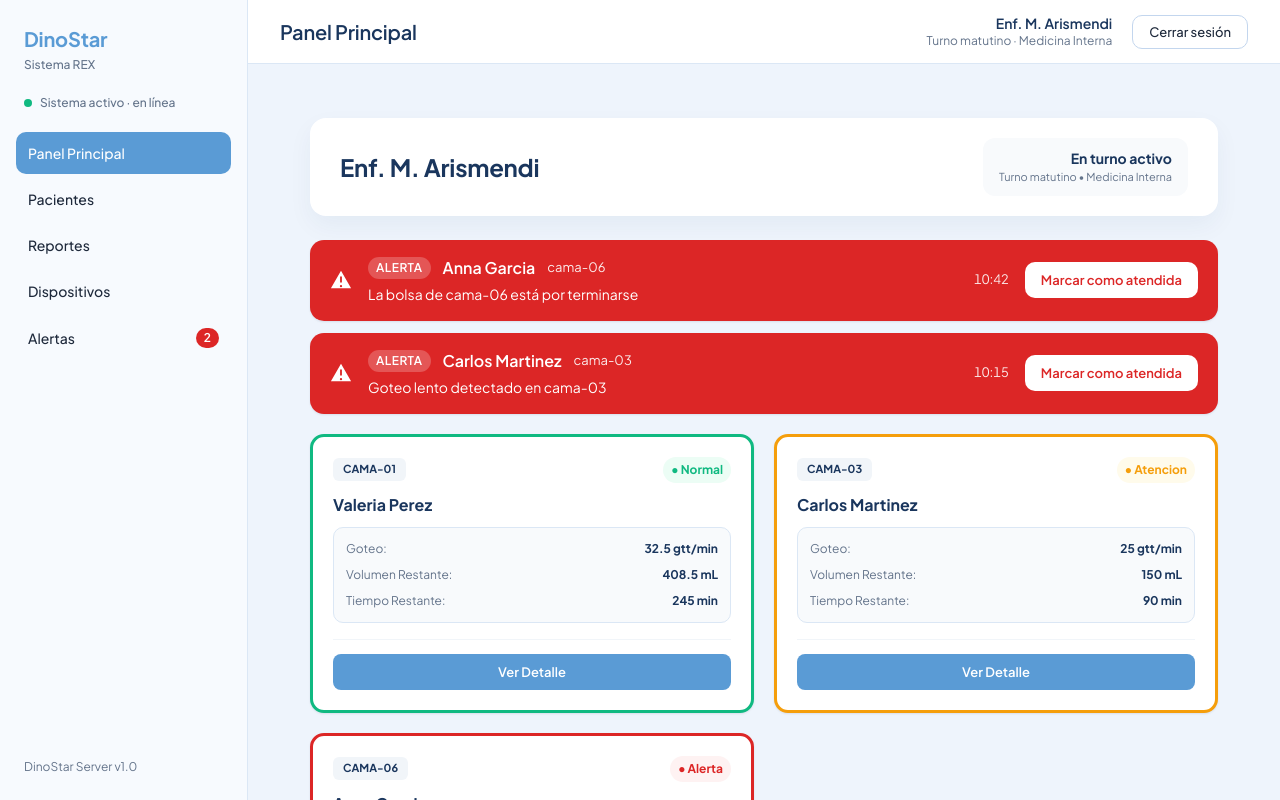
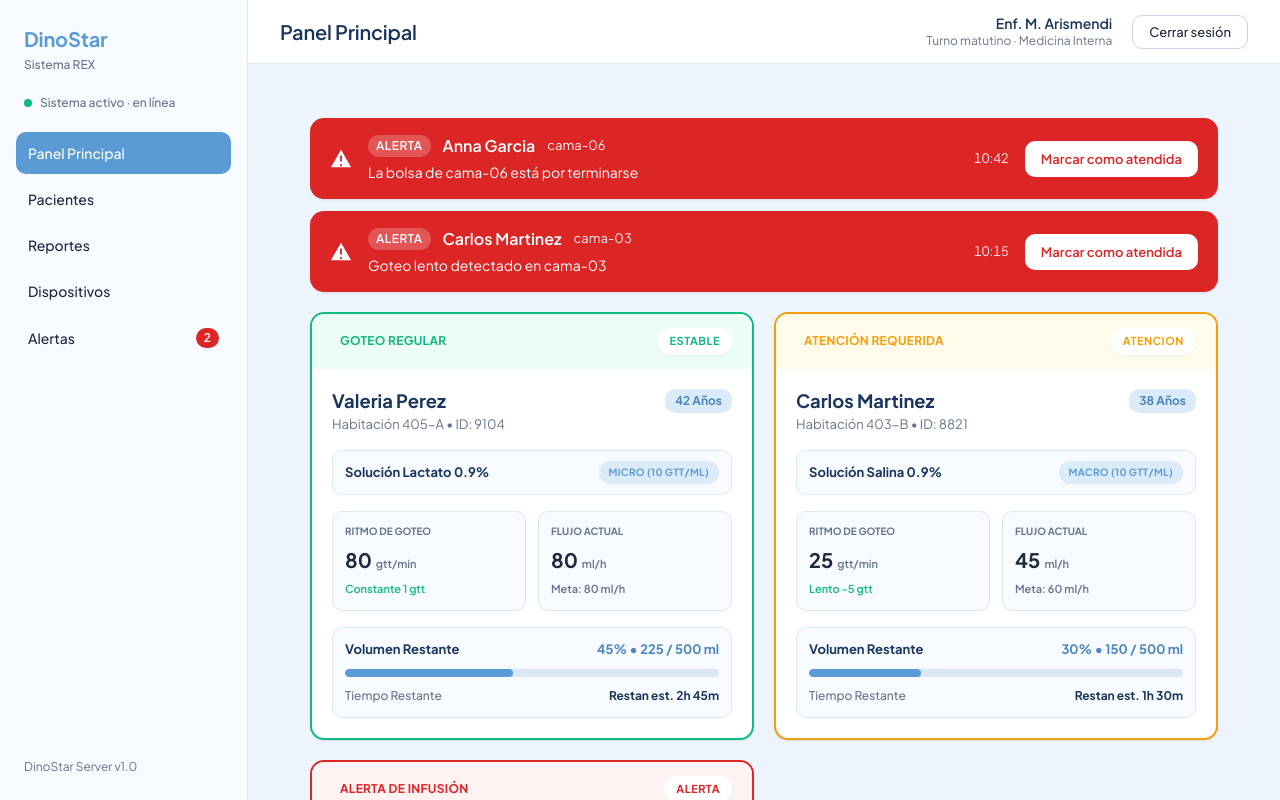
Before and after one commit to Moctezuma557/DinoStar-Server, a React (Vite) app in the folder frontend/: page /dashboard in a window 1280 px wide. Built offline with nearby package versions, Linux system fonts and the light colour scheme.

Commit message:
feat(#55): rediseño de tarjetas de paciente

```diff
--- a/frontend/src/components/TarjetaPaciente.jsx
+++ b/frontend/src/components/TarjetaPaciente.jsx
@@ -3,42 +3,99 @@ import './tarjetapaciente.css';
 
 export default function TarjetaPaciente({
   nombre,
-  cama,
+  edad,
+  idPaciente,
   gotasPorMin,
+  estadoRitmo,
+  flujoActual,
+  metaFlujo,
+  porcentajeVolumen,
   volRestante,
+  volTotal,
   tiempoRestante,
-  estado
+  estado,
+  textoEstado,
+  nombreSolucion,
+  tipoBajante
 }) {
   return (
     <div className={`tarjeta-paciente-componente estado-${estado}`}>
-      <div className="tarjeta-paciente-header">
-        <span className="badge-cama">{cama}</span>
-        <div className={`indicador-estado estado-${estado}`}>
-          ● {estado.charAt(0).toUpperCase() + estado.slice(1)}
+      <div className={`tarjeta-paciente-header estado-${estado}`}>
+        <div className="header-estado-info">
+          <span className="icono-estado">
+            {estado === 'normal' }
+            {estado === 'atencion' }
+            {estado === 'alerta'}
+          </span>
+          <span className="texto-estado-header">{textoEstado || "GOTEO REGULAR"}</span>
         </div>
+        <span className="badge-estable">{estado.toUpperCase() === 'NORMAL' ? 'ESTABLE' : estado.toUpperCase()}</span>
       </div>
 
       <div className="tarjeta-paciente-body">
-        <h3>{nombre}</h3>
+        {/* Información del Paciente */}
+        <div className="paciente-info-principal">
+          <div className="paciente-nombre-seccion">
+            <h3>{nombre}</h3>
+            <span className="badge-edad">{edad} Años</span>
+          </div>
+          <span className="paciente-detalles-secundarios">{idPaciente}</span>
+        </div>
 
-        <div className="info-infusion-resumen">
-          <div className="info-row">
-            <span>Goteo:</span>
-            <strong>{gotasPorMin} gtt/min</strong>
+        <div className="solucion-infusion-card">
+          <div className="solucion-info-izquierda">
+            <span className="nombre-solucion">{nombreSolucion}</span>
           </div>
-          <div className="info-row">
-            <span>Volumen Restante:</span>
-            <strong>{volRestante} mL</strong>
+          <span className="badge-bajante">{tipoBajante}</span>
+        </div>
+
+        {/* Ritmo de Goteo y Flujo Actual */}
+        <div className="grid-metricas-infusion">
+          <div className="metrica-card">
+            <div className="metrica-header">
+              <span className="metrica-titulo">RITMO DE GOTEO</span>
+            </div>
+            <div className="metrica-valor-grupo">
+              <span className="valor-principal">{gotasPorMin}</span>
+              <span className="unidad-medida">gtt/min</span>
+            </div>
+            <span className="metrica-subtext texto-verde">{estadoRitmo}</span>
           </div>
-          <div className="info-row">
-            <span>Tiempo Restante:</span>
-            <strong>{tiempoRestante} min</strong>
+
+          <div className="metrica-card">
+            <div className="metrica-header">
+              <span className="metrica-titulo">FLUJO ACTUAL</span>
+            </div>
+            <div className="metrica-valor-grupo">
+              <span className="valor-principal">{flujoActual}</span>
+              <span className="unidad-medida">ml/h</span>
+            </div>
+            <span className="metrica-subtext">Meta: {metaFlujo} ml/h</span>
           </div>
         </div>
-      </div>
 
-      <div className="card-footer-paciente">
-        <button className="btn-ver-detalle">Ver Detalle</button>
+
+
+
+        {/* Volumen Restante y Tiempo */}
+        <div className="info-volumen-seccion">
+          <div className="volumen-header-row">
+            <span className="volumen-titulo-label">Volumen Restante</span>
+            <span className="volumen-porcentaje-valor">{porcentajeVolumen}% • {volRestante} / {volTotal} ml</span>
+          </div>
+
+          <div className="barra-progreso-container">
+            <div
+              className="barra-progreso-fill"
+              style={{ width: `${porcentajeVolumen}%` }}
+            ></div>
+          </div>
+
+          <div className="tiempo-restante-row">
+            <span className="tiempo-label">Tiempo Restante</span>
+            <span className="tiempo-valor">{tiempoRestante}</span>
+          </div>
+        </div>
       </div>
     </div>
   );
--- a/frontend/src/components/tarjetapaciente.css
+++ b/frontend/src/components/tarjetapaciente.css
@@ -1,12 +1,11 @@
 .tarjeta-paciente-componente {
   background-color: var(--color-superficie);
   border-radius: var(--radio-lg);
-  padding: var(--espacio-5);
+  padding: 0;
   box-shadow: var(--sombra-panel);
-  border: 1px solid var(--color-borde);
   display: flex;
   flex-direction: column;
-  justify-content: space-between;
+  overflow: hidden;
   transition: transform var(--transicion-rapida), box-shadow var(--transicion-rapida);
 }
 
@@ -16,104 +15,250 @@
 
 
 .tarjeta-paciente-componente.estado-normal {
-  border: 3px solid var(--color-normal) !important;
+  border: 2px solid var(--color-normal);
 }
 
 .tarjeta-paciente-componente.estado-atencion {
-  border: 3px solid var(--color-atencion) !important;
+  border: 2px solid var(--color-atencion);
 }
 
 .tarjeta-paciente-componente.estado-alerta {
-  border: 3px solid var(--color-alerta) !important;
+  border: 2px solid var(--color-alerta);
 }
+
 
 .tarjeta-paciente-header {
   display: flex;
   justify-content: space-between;
   align-items: center;
-  margin-bottom: var(--espacio-3);
+  padding: 14px var(--espacio-5);
+  width: 100%;
 }
 
-.badge-cama {
-  background-color: var(--color-fondo);
-  color: var(--color-secundario);
-  padding: 3px var(--espacio-2);
-  border-radius: var(--radio-sm);
-  font-size: var(--texto-xs);
-  font-weight: var(--peso-bold);
-  text-transform: uppercase;
-}
-
-
-.indicador-estado {
-  font-size: var(--texto-xs);
-  font-weight: var(--peso-bold);
-  padding: 4px var(--espacio-2);
-  border-radius: var(--radio-pildora);
-}
-
-.indicador-estado.estado-normal {
+.tarjeta-paciente-header.estado-normal {
   background-color: var(--color-normal-suave);
   color: var(--color-normal);
 }
 
-.indicador-estado.estado-atencion {
+.tarjeta-paciente-header.estado-atencion {
   background-color: var(--color-atencion-suave);
   color: var(--color-atencion);
 }
 
-.indicador-estado.estado-alerta {
+.tarjeta-paciente-header.estado-alerta {
   background-color: var(--color-alerta-suave);
   color: var(--color-alerta);
 }
 
-.tarjeta-paciente-body h3 {
+.header-estado-info {
+  display: flex;
+  align-items: center;
+  gap: var(--espacio-2);
+  font-weight: var(--peso-bold);
+  font-size: var(--texto-xs);
+  letter-spacing: 0.3px;
+}
+
+.badge-estable {
+  background-color: var(--color-superficie);
+  padding: 5px 12px;
+  border-radius: var(--radio-pildora);
+  font-size: 11px;
+  font-weight: var(--peso-bold);
+  letter-spacing: 0.5px;
+  box-shadow: 0 1px 2px rgba(0, 0, 0, 0.05);
+}
+
+
+.tarjeta-paciente-body {
+  padding: var(--espacio-5);
+  display: flex;
+  flex-direction: column;
+  gap: var(--espacio-4);
+}
+
+.paciente-info-principal {
+  display: flex;
+  flex-direction: column;
+  gap: 2px;
+}
+
+.paciente-nombre-seccion {
+  display: flex;
+  justify-content: space-between;
+  align-items: center;
+}
+
+.paciente-nombre-seccion h3 {
   color: var(--color-secundario);
-  font-size: var(--texto-lg);
-  margin: 0 0 var(--espacio-3) 0;
+  font-size: 1.15rem;
+  margin: 0;
   font-weight: var(--peso-bold);
 }
 
-.info-infusion-resumen {
+.badge-edad {
+  background-color: var(--color-primario-suave);
+  color: var(--color-primario-oscuro);
+  padding: 3px 10px;
+  border-radius: var(--radio-md);
+  font-size: var(--texto-xs);
+  font-weight: var(--peso-bold);
+}
+
+.paciente-detalles-secundarios {
+  color: var(--color-texto-secundario);
+  font-size: var(--texto-sm);
+}
+
+/* Grid de Métricas superiores */
+.grid-metricas-infusion {
+  display: grid;
+  grid-template-columns: 1fr 1fr;
+  gap: var(--espacio-3);
+}
+
+.metrica-card {
   background-color: var(--color-superficie-alt);
+  border: 1px solid var(--color-borde);
   border-radius: var(--radio-md);
   padding: var(--espacio-3);
   display: flex;
   flex-direction: column;
-  gap: var(--espacio-2);
-  margin-bottom: var(--espacio-4);
-  border: 1px solid var(--color-borde);
+  gap: 6px;
 }
 
-.info-row {
+.metrica-header {
   display: flex;
   justify-content: space-between;
+  align-items: center;
+}
+
+.metrica-titulo {
+  font-size: 10px;
+  font-weight: var(--peso-bold);
+  color: var(--color-texto-secundario);
+}
+
+.metrica-valor-grupo {
+  display: flex;
+  align-items: baseline;
+  gap: 4px;
+}
+
+.valor-principal {
+  font-size: 1.25rem;
+  font-weight: var(--peso-bold);
+  color: var(--color-texto);
+}
+
+.unidad-medida {
+  font-size: 11px;
+  color: var(--color-texto-secundario);
+  font-weight: var(--peso-semibold);
+}
+
+.metrica-subtext {
+  font-size: 11px;
+  font-weight: var(--peso-semibold);
+  color: var(--color-texto-secundario);
+}
+
+.texto-verde {
+  color: var(--color-normal);
+}
+
+/* Sección de Volumen Restante */
+.info-volumen-seccion {
+  background-color: var(--color-superficie-alt);
+  border: 1px solid var(--color-borde);
+  border-radius: var(--radio-md);
+  padding: var(--espacio-3);
+  display: flex;
+  flex-direction: column;
+  gap: 10px;
+}
+
+.volumen-header-row {
+  display: flex;
+  justify-content: space-between;
+  align-items: center;
+  font-size: var(--texto-sm);
+}
+
+.volumen-titulo-label {
+  font-weight: var(--peso-bold);
+  color: var(--color-secundario);
+}
+
+.volumen-porcentaje-valor {
+  font-weight: var(--peso-bold);
+  color: var(--color-primario-oscuro);
+}
+
+.barra-progreso-container {
+  width: 100%;
+  height: 8px;
+  background-color: var(--color-borde);
+  border-radius: var(--radio-pildora);
+  overflow: hidden;
+}
+
+.barra-progreso-fill {
+  height: 100%;
+  background-color: var(--color-primario);
+  border-radius: var(--radio-pildora);
+}
+
+.tiempo-restante-row {
+  display: flex;
+  justify-content: space-between;
+  align-items: center;
   font-size: var(--texto-xs);
   color: var(--color-texto-secundario);
 }
 
-.info-row strong {
+.tiempo-label {
+  font-weight: var(--peso-medio);
+}
+
+.tiempo-valor {
+  font-weight: var(--peso-bold);
   color: var(--color-secundario);
 }
 
-.card-footer-paciente {
-  border-top: 1px solid var(--color-borde);
-  padding-top: var(--espacio-3);
+/* --- Estilos para la tarjeta de Solución --- */
+.solucion-infusion-card {
+  background-color: var(--color-superficie-alt);
+  border: 1px solid var(--color-borde);
+  border-radius: var(--radio-md);
+  padding: 10px var(--espacio-3);
+  display: flex;
+  justify-content: space-between;
+  align-items: center;
 }
 
-.btn-ver-detalle {
-  width: 100%;
-  padding: var(--espacio-2);
-  background-color: var(--color-primario);
-  color: var(--color-texto-inverso);
-  border: none;
-  border-radius: var(--radio-md);
-  font-size: var(--texto-sm);
-  font-weight: var(--peso-semibold);
-  cursor: pointer;
-  transition: background-color var(--transicion-rapida);
+.solucion-info-izquierda {
+  display: flex;
+  align-items: center;
+  gap: var(--espacio-2);
 }
 
-.btn-ver-detalle:hover {
-  background-color: var(--color-primario-oscuro);
+.icono-solucion {
+  font-size: 1.1rem;
 }
+
+.nombre-solucion {
+  font-size: var(--texto-sm);
+  font-weight: var(--peso-bold);
+  color: var(--color-secundario);
+}
+
+.badge-bajante {
+  background-color: var(--color-primario-suave);
+  color: var(--color-primario, #1d4ed8);
+  font-size: 10px;
+  font-weight: var(--peso-bold);
+  padding: 4px 10px;
+  border-radius: var(--radio-pildora);
+  letter-spacing: 0.3px;
+}
--- a/frontend/src/pages/dashboard.jsx
+++ b/frontend/src/pages/dashboard.jsx
@@ -8,29 +8,62 @@ export default function Dashboard() {
     {
       id: 1,
       nombre: "Valeria Perez",
-      cama: "cama-01",
-      gotasPorMin: 32.5,
-      volRestante: 408.5,
-      tiempoRestante: 245,
-      estado: "normal"
+      edad: 42,
+      idPaciente: "Habitación 405-A • ID: 9104",
+      solucion: "Ringer Lactato",
+      tipoEquipo: "MICRO (60 GTT/ML)",
+      gotasPorMin: 80,
+      estadoRitmo: "Constante 1 gtt",
+      flujoActual: 80,
+      metaFlujo: 80,
+      porcentajeVolumen: 45,
+      volRestante: 225,
+      volTotal: 500,
+      tiempoRestante: "Restan est. 2h 45m",
+      estado: "normal",
+      textoEstado: "GOTEO REGULAR",
+      nombreSolucion:"Solución Lactato 0.9%",
+      tipoBajante:"MICRO (10 GTT/ML)",
     },
     {
       id: 2,
       nombre: "Carlos Martinez",
-      cama: "cama-03",
-      gotasPorMin: 25.0,
-      volRestante: 150.0,
-      tiempoRestante: 90,
-      estado: "atencion"
+      edad: 38,
+      idPaciente: "Habitación 403-B • ID: 8821",
+      solucion: "Solución Salina 0.9%",
+      tipoEquipo: "MACRO (20 GTT/ML)",
+      gotasPorMin: 25,
+      estadoRitmo: "Lento -5 gtt",
+      flujoActual: 45,
+      metaFlujo: 60,
+      porcentajeVolumen: 30,
+      volRestante: 150,
+      volTotal: 500,
+      tiempoRestante: "Restan est. 1h 30m",
+      estado: "atencion",
+      textoEstado: "ATENCIÓN REQUERIDA",
+      nombreSolucion:"Solución Salina 0.9%",
+      tipoBajante:"MACRO (10 GTT/ML)",
     },
     {
       id: 3,
       nombre: "Anna Garcia",
-      cama: "cama-06",
-      gotasPorMin: 10.0,
-      volRestante: 35.0,
-      tiempoRestante: 20,
-      estado: "alerta"
+      edad: 55,
+      idPaciente: "Habitación 406-C • ID: 7490",
+      solucion: "Glucosa al 5%",
+      tipoEquipo: "MICRO (60 GTT/ML)",
+      gotasPorMin: 10,
+      estadoRitmo: "Obstrucción detectada",
+      flujoActual: 10,
+      metaFlujo: 50,
+      porcentajeVolumen: 7,
+      volRestante: 35,
+      volTotal: 500,
+      tiempoRestante: "Restan est. 20m",
+      estado: "alerta",
+      textoEstado: "ALERTA DE INFUSIÓN",
+      nombreSolucion:"Lactato Glucosado 5%",
+      tipoBajante:"MICRO (10 GTT/ML)",
     }
   ]);
 
@@ -58,18 +91,8 @@ export default function Dashboard() {
 
   return (
     <div className="contenedor-dashboard-vista">
-      <div className="cabecera-dashboard">
-        <div className="titulo-seccion-enfermera">
-          <h1>Enf. M. Arismendi</h1>
-        </div>
-        <div className="info-enfermera-turno">
-          <div className="texto-turno">
-            <strong>En turno activo</strong>
-            <span>Turno matutino • Medicina Interna</span>
-          </div>
-        </div>
-      </div>
-             {alertas.length > 0 && (
+
+           {alertas.length > 0 && (
         <div className="seccion-alertas-dashboard">
           {alertas.map((alerta) => (
             <AlertaBanner
@@ -93,12 +116,7 @@ export default function Dashboard() {
             {pacientes.map((paciente) => (
               <TarjetaPaciente
                 key={paciente.id}
-                nombre={paciente.nombre}
-                cama={paciente.cama}
-                gotasPorMin={paciente.gotasPorMin}
-                volRestante={paciente.volRestante}
-                tiempoRestante={paciente.tiempoRestante}
-                estado={paciente.estado}
+                {...paciente}
               />
             ))}
           </div>
```
